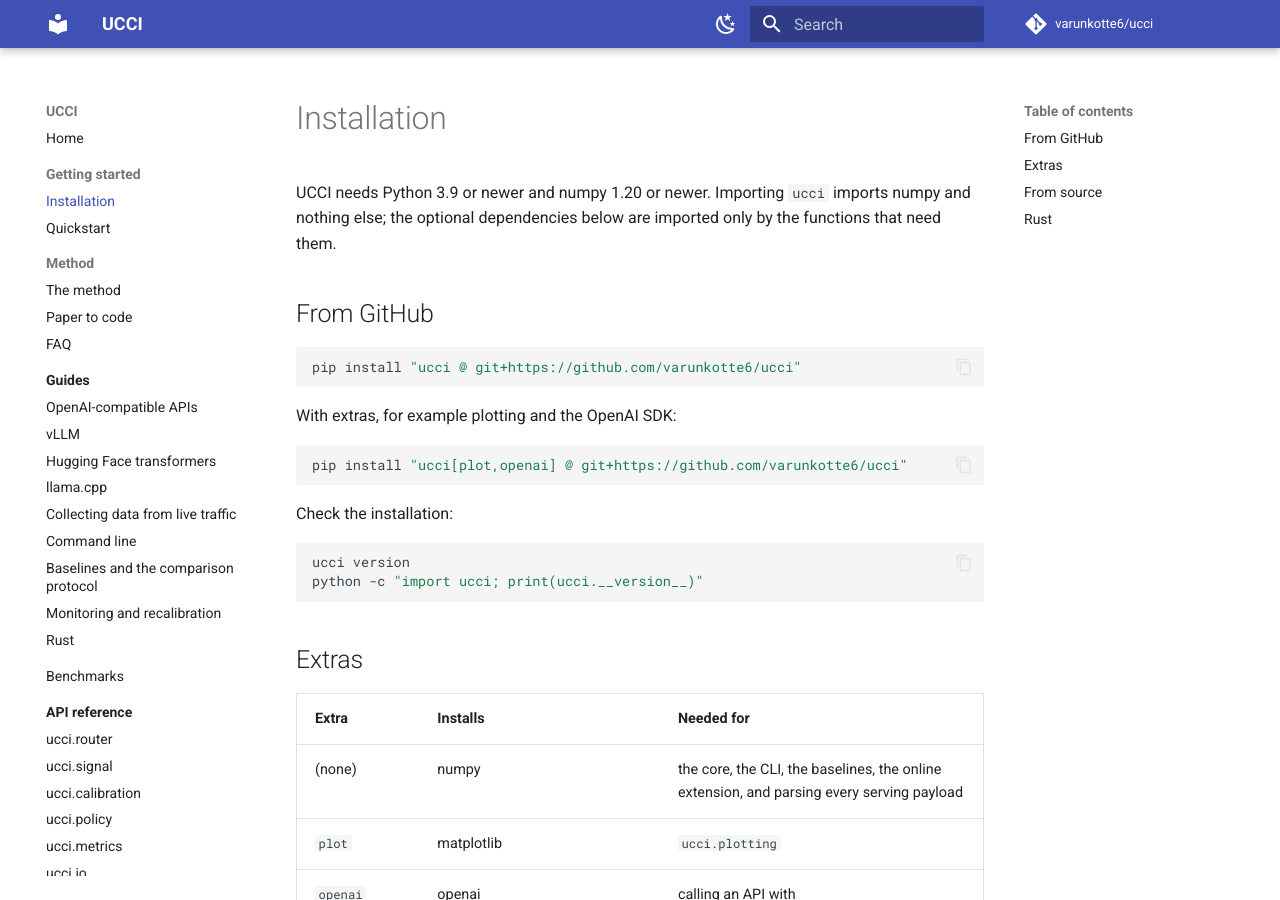
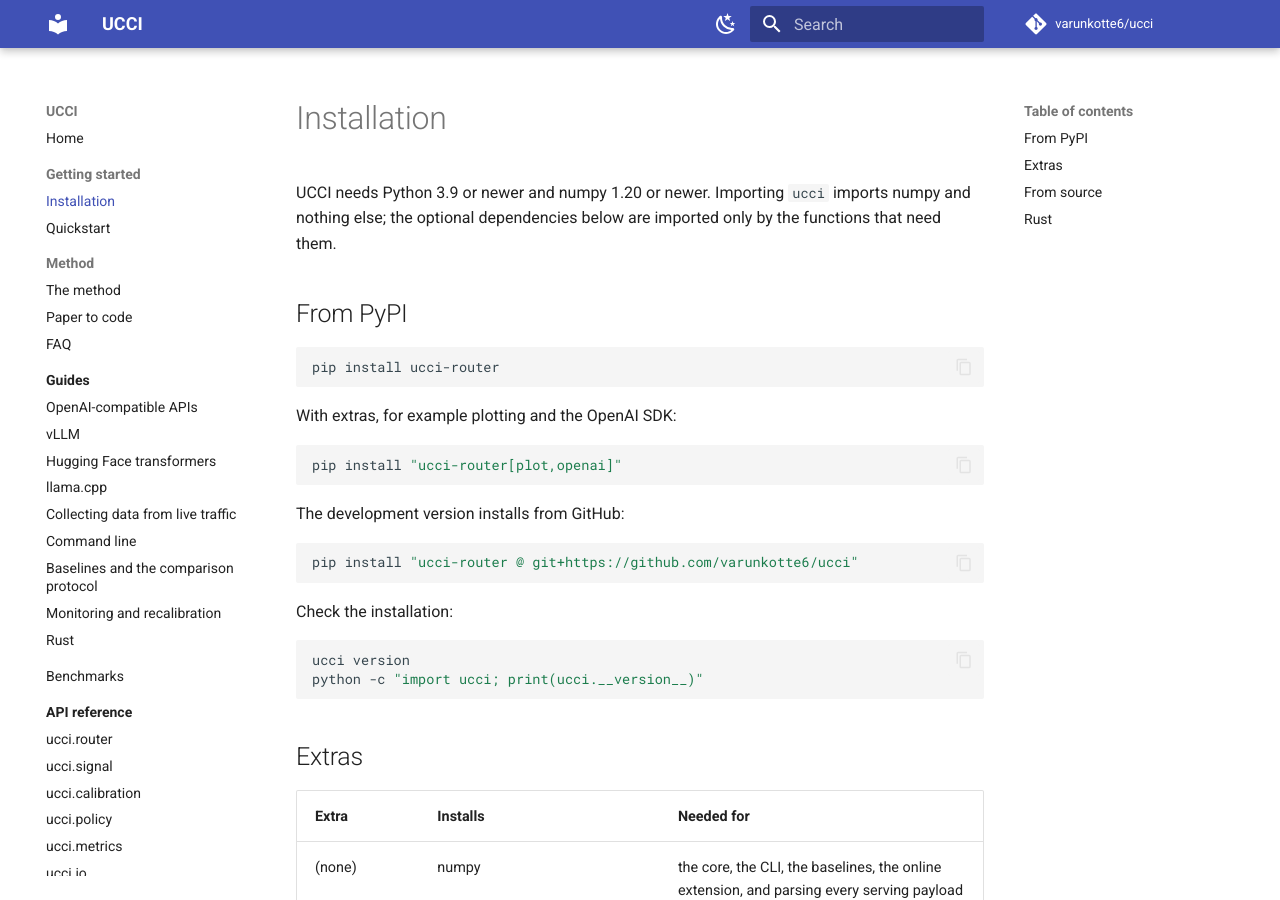
Before and after one commit to varunkotte6/ucci, an MkDocs documentation site: the page built from docs/installation.md, in a window 1280 px wide and 900 px high. Built offline with MkDocs 1.6.1 and Material for MkDocs 9.7.7, drawn with Linux system fonts in a browser that asks for light colours; comment, search, counter and statistics services are not loaded.

Commit message:
Publish on PyPI as ucci-router

````diff
--- a/docs/installation.md
+++ b/docs/installation.md
@@ -4,16 +4,22 @@ UCCI needs Python 3.9 or newer and numpy 1.20 or newer. Importing `ucci` imports
 nothing else; the optional dependencies below are imported only by the functions that need
 them.
 
-## From GitHub
+## From PyPI
 
 ```bash
-pip install "ucci @ git+https://github.com/varunkotte6/ucci"
+pip install ucci-router
 ```
 
 With extras, for example plotting and the OpenAI SDK:
 
 ```bash
-pip install "ucci[plot,openai] @ git+https://github.com/varunkotte6/ucci"
+pip install "ucci-router[plot,openai]"
+```
+
+The development version installs from GitHub:
+
+```bash
+pip install "ucci-router @ git+https://github.com/varunkotte6/ucci"
 ```
 
 Check the installation:
--- a/pyproject.toml
+++ b/pyproject.toml
@@ -3,7 +3,7 @@ requires = ["hatchling>=1.27"]
 build-backend = "hatchling.build"
 
 [project]
-name = "ucci"
+name = "ucci-router"
 version = "0.1.0"
 description = "UCCI: calibrated uncertainty for cost-optimal LLM cascade routing (token-margin signal, isotonic calibration, constrained threshold selection)"
 readme = "README.md"
@@ -81,12 +81,12 @@ docs = [
     "mkdocstrings-python>=2.0",
 ]
 dev = [
-    "ucci[test,lint,docs]",
+    "ucci-router[test,lint,docs]",
     "build>=1.0",
     "twine>=5.0",
     "pre-commit>=3.5",
 ]
-all = ["ucci[sklearn,plot,openai,transformers]"]
+all = ["ucci-router[sklearn,plot,openai,transformers]"]
 
 [project.scripts]
 ucci = "ucci.cli:main"
````
Also changed, not shown: README.md (+4 -2 lines), docs/guides/openai.md (+1 -1 lines), docs/guides/transformers.md (+1 -1 lines), 3 other files.
